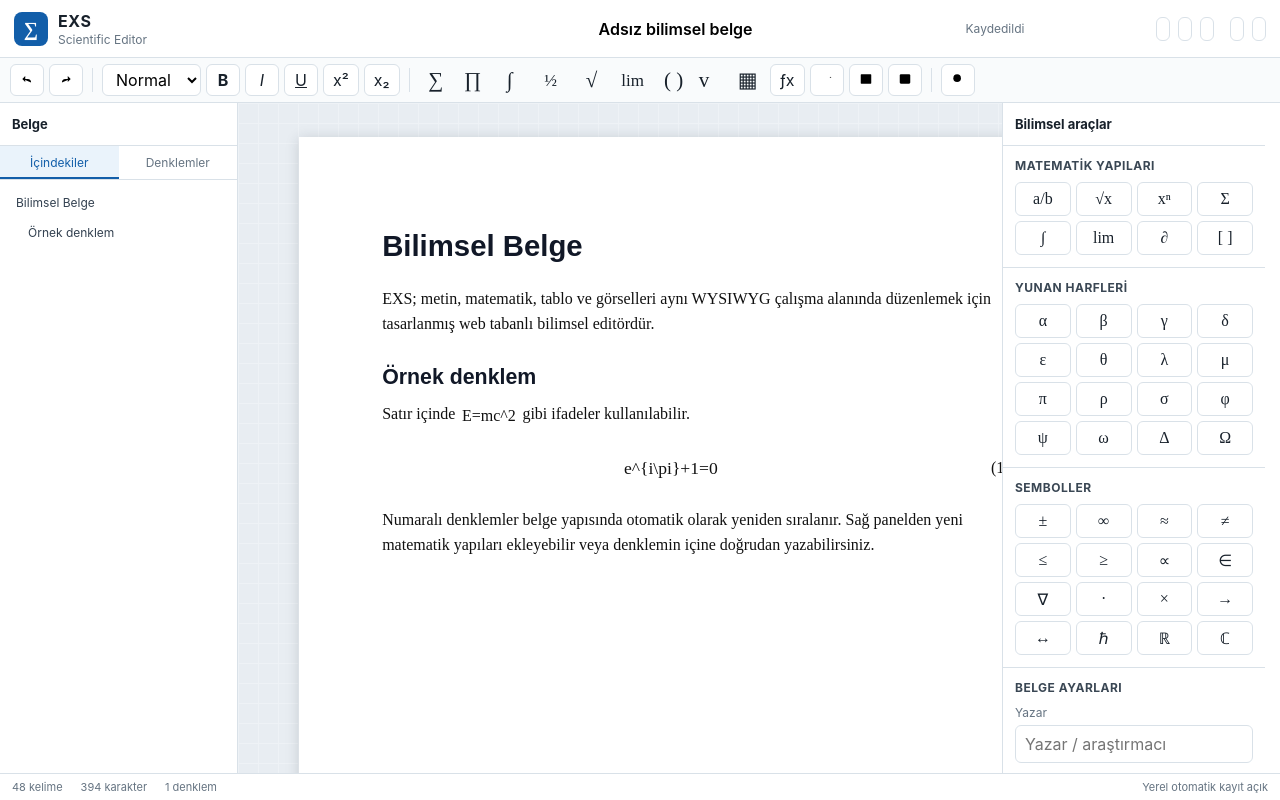
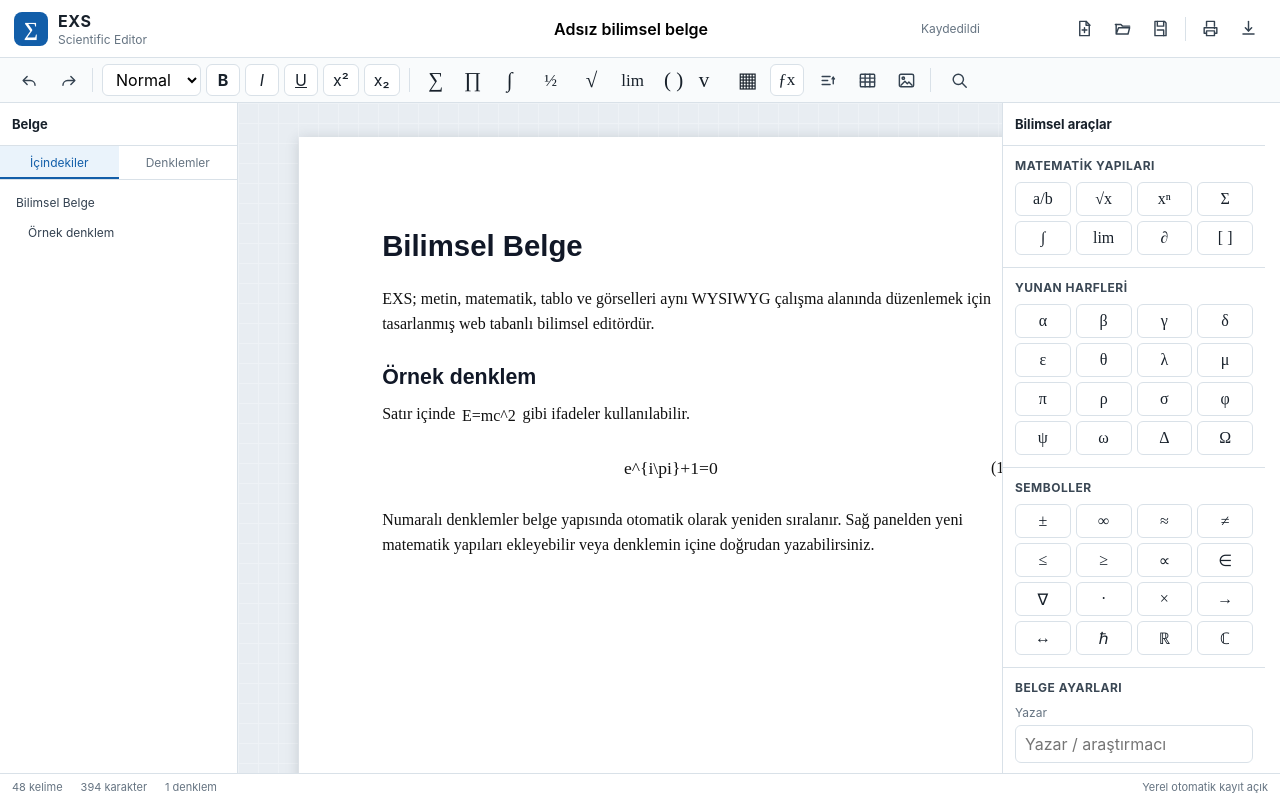
Before and after one commit to alorak/exs, a plain HTML site: page index.html in a window 1280 px wide. Drawn offline with Linux system fonts and the light colour scheme; a script that the page names is missing.

Commit message:
style: use compact monochrome toolbar icons

```diff
--- a/styles.css
+++ b/styles.css
@@ -102,7 +102,70 @@ select:focus-visible,
 
 .document-title:hover, .document-title:focus { border-color: var(--line); background: #f9fbfc; }
 .save-state { color: var(--muted); font-size: 12px; white-space: nowrap; }
-.header-actions { display: flex; gap: 8px; }
+
+.header-actions {
+  display: flex;
+  align-items: center;
+  gap: 3px;
+}
+
+.header-separator {
+  width: 1px;
+  height: 24px;
+  margin: 0 4px;
+  background: var(--line);
+}
+
+.icon-action,
+.toolbar-icon {
+  display: inline-grid;
+  place-items: center;
+  flex: 0 0 auto;
+  color: #344250;
+  background: transparent;
+  border-color: transparent;
+}
+
+.icon-action {
+  width: 35px;
+  height: 35px;
+  padding: 0;
+}
+
+.toolbar-icon {
+  width: 32px;
+  height: 32px;
+  padding: 0;
+}
+
+.icon-action:hover,
+.icon-action:focus-visible,
+.toolbar-icon:hover,
+.toolbar-icon:focus-visible {
+  color: #17212b;
+  background: #f3f6f8;
+  border-color: var(--line);
+}
+
+.icon-action svg,
+.toolbar-icon svg {
+  width: 19px;
+  height: 19px;
+  fill: none;
+  stroke: currentColor;
+  stroke-width: 1.8;
+  stroke-linecap: round;
+  stroke-linejoin: round;
+  pointer-events: none;
+}
+
+.toolbar-symbol {
+  min-width: 34px !important;
+  padding: 0 6px !important;
+  font-family: "Times New Roman", Cambria, serif;
+  font-size: 17px;
+}
+
 .primary-button, .ghost-button { padding: 8px 12px; }
 
 .primary-button {
@@ -178,6 +241,10 @@ select:focus-visible,
 }
 
 .export-menu { position: relative; }
+
+.header-export .popover {
+  top: 40px;
+}
 
 .popover {
   position: absolute;
@@ -571,9 +638,13 @@ math-field::part(virtual-keyboard-toggle) {
     overflow-y: auto;
     display: block;
   }
-  .app-header { grid-template-columns: auto 1fr auto; gap: 8px; }
+  .app-header { grid-template-columns: auto minmax(100px, 1fr) auto; gap: 8px; padding-inline: 8px; }
   .brand span, .save-state { display: none; }
-  .document-title { width: 100%; }
+  .brand > div:last-child { display: none; }
+  .document-title { width: 100%; min-width: 0; }
+  .header-actions { gap: 1px; }
+  .icon-action { width: 32px; height: 32px; }
+  .header-separator { margin-inline: 2px; }
   .app-shell { display: block; }
   .left-sidebar { display: none; }
   .right-sidebar { border: 0; border-top: 1px solid var(--line); }
```
